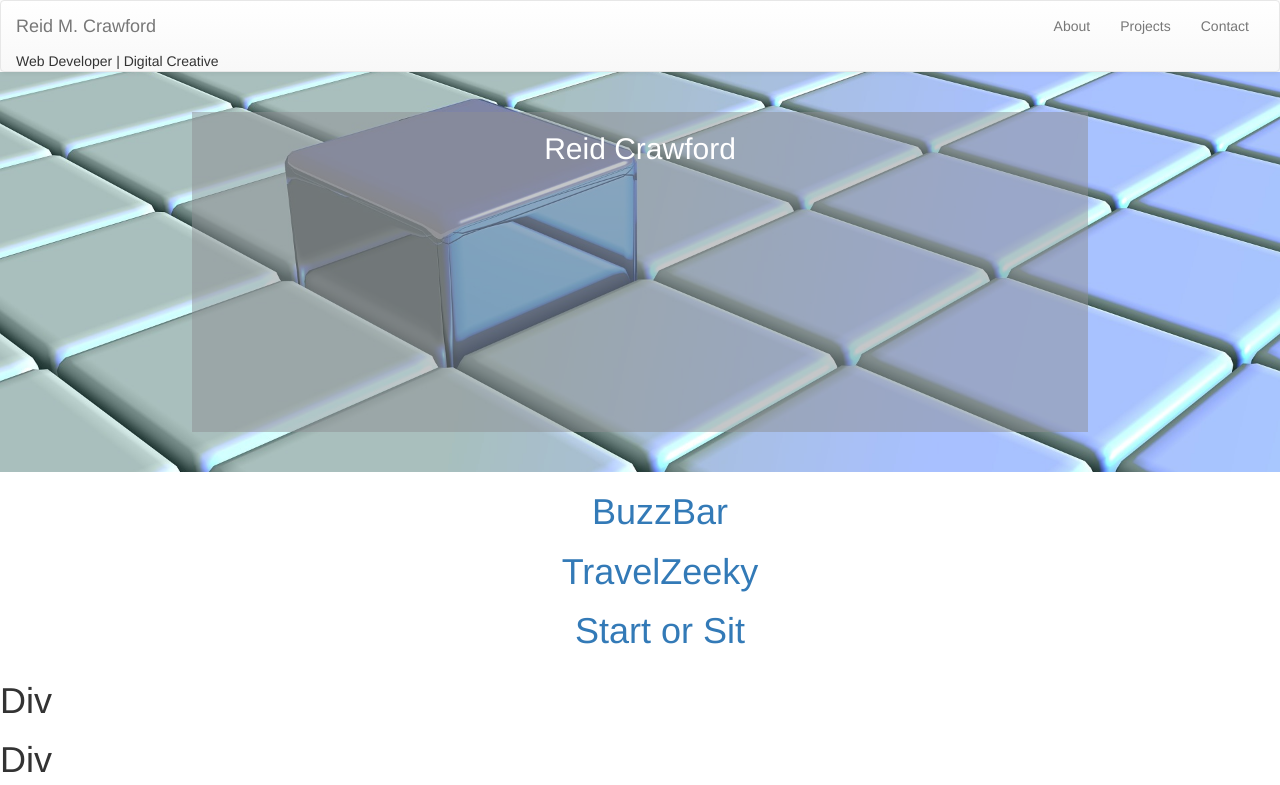
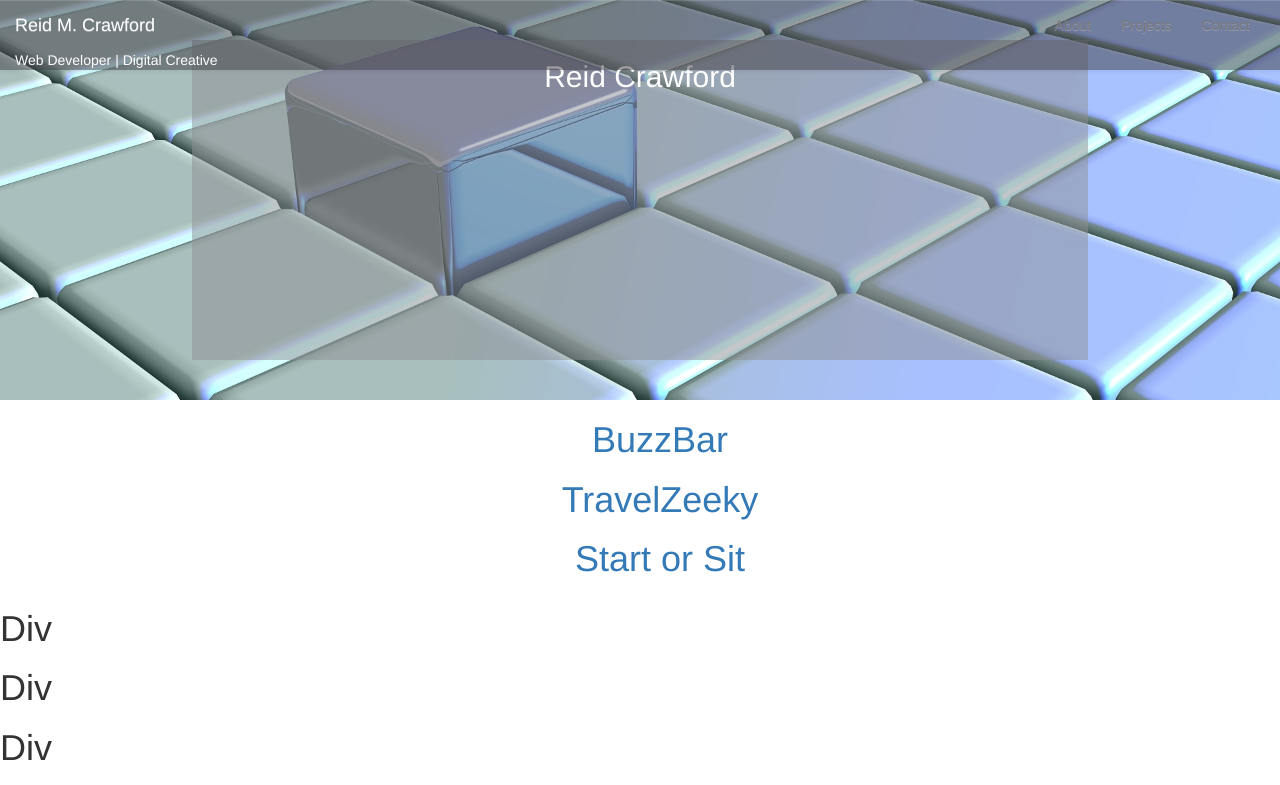
Before and after one commit to Tune310/portfolio, a website: page public/index.html in a window 1280 px wide. Shown: the top 785 px of the page. Drawn offline with nearby package versions, Linux system fonts and the light colour scheme; some packages are replaced by stand-ins of ours; no server answers.

Commit message:
updated layout to header

```diff
--- a/public/assets/styles/app.scss
+++ b/public/assets/styles/app.scss
@@ -7,6 +7,10 @@
 	position: relative;
 	@media screen and (max-width: 767px) {
 	display: block;
+	position: fixed;
+	top: 0;
+	width: 100%;
+	background-color: rgba(60, 59, 66, 0.5);
 	}
 	.navbar-toggler {
 		position: relative;
@@ -32,9 +36,18 @@
 		margin-top: 15px;
    		font-size: 20px;
 	}
+	li a {
+		color: white;
+	}
 }
 
 #nav-header {
+	background-color: rgba(60,59,66,0.5);
+	background-image: none;
+	border: none;
+	span{
+		color: white;
+	}
 	@media screen and (max-width: 767px) {
 		display: none;
 	}
@@ -61,7 +74,9 @@
 
 }
 
-
+.navbar-brand {
+	color: white !important;
+}
 .container {
 	width: 100% !important;
 	padding-left: 50px !important;
--- a/public/components/navbar/navbar.html
+++ b/public/components/navbar/navbar.html
@@ -1,4 +1,4 @@
-<nav class="navbar navbar-default" id="nav-header">
+<nav class="navbar navbar-fixed-top navbar-default" id="nav-header">
   <div class="container-fluid">
     <div class="navbar-header">
       <a class="navbar-brand" href="#">Reid M. Crawford</a>
```
Also changed, not shown: public/assets/app.css, public/assets/js/script.js (line endings or trailing spaces).
